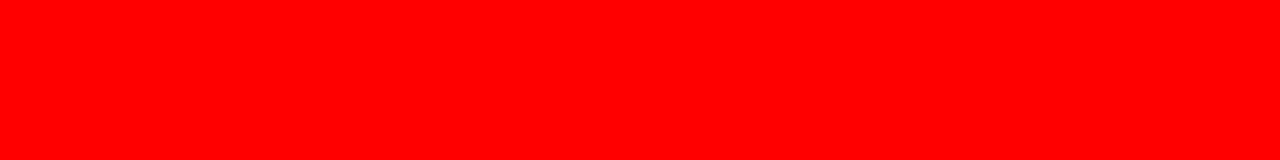
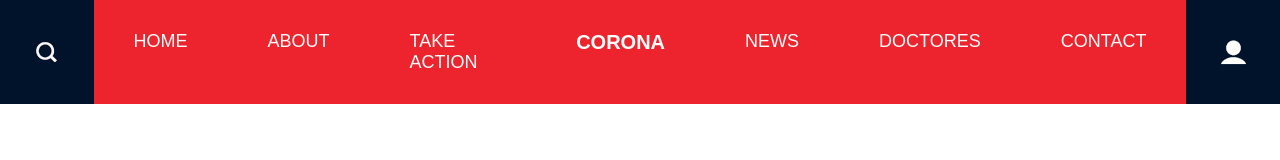
Before and after one commit to oniimran95/css-basic, a website: page simple-website/index.html in a window 1280 px wide. Drawn offline with nearby package versions, Linux system fonts and the light colour scheme; files that its build step writes are made by us from their sources.

Commit message:
navbar complete

```diff
--- a/simple-website/index.html
+++ b/simple-website/index.html
@@ -4,11 +4,28 @@
     <meta charset="UTF-8">
     <meta name="viewport" content="width=device-width, initial-scale=1.0">
     <title>Document</title>
-    <link rel="stylesheet" href="style.css">
+    <link rel="stylesheet" href="css/style.css">
 </head>
 <body>
-
-
+    <header>
+        <div class="search-icon">
+            <img src="img/icon/search.png" alt="search">
+        </div>
+        <div class="main-nav">
+            <ul>
+                <li><a href="#">home</a></li>
+                <li><a href="#">about</a></li>
+                <li><a href="#">take action</a></li>
+                <li class="active"><a href="#">corona</a></li>
+                <li><a href="#">news</a></li>
+                <li><a href="#">doctores</a></li>
+                <li><a href="#">contact</a></li>
+            </ul>
+        </div>
+        <div class="search-icon">
+            <img src="img/icon/user.png" alt="user">
+        </div>
+    </header>
 
 </body>
 </html>
--- a/simple-website/scss/style/style.scss
+++ b/simple-website/scss/style/style.scss
@@ -1,5 +1,45 @@
-body {
-    background-color: red;
-    color: yellow;
-    font-size: 14px;
+@import '../variable';
+
+* {
+    margin: 0;
+    padding: 0;
+    box-sizing: border-box;
 }
+header {
+    display: flex;
+    justify-content: space-between;
+    .search-icon, .user-icon {
+        width: 100px;
+        background-color: $blue;
+        padding: 28px;
+        display: flex;
+        align-items: center;
+        justify-content: center;
+    }
+    .main-nav {
+        width: 100%;
+        background-color: $red;
+        ul {
+            display: flex;
+            justify-content: center;
+            li {
+                padding: 31px 40px;
+                list-style: none;
+                a {
+                    color: $softWhite;
+                    text-decoration: none;
+                    text-transform: uppercase;
+                    font-size: 18px;
+                    font-family: sans-serif;
+                }
+            }
+            li:hover, li.active {
+                a {
+                    font-weight: bold;
+                    font-size: 20px;
+                    transition: all .5s ease-in-out;
+                }
+            }
+        }
+    }
+}
--- /dev/null
+++ b/simple-website/scss/variable.scss
@@ -0,0 +1,5 @@
+$white: #fff;
+$softWhite: #fefefd;
+$black: #111;
+$blue: #00132b;
+$red: #ed242e;
```
Also changed, not shown: simple-website/css/style.css, simple-website/img/icon/big-corona.png (added), simple-website/img/icon/corona.png (added), simple-website/img/icon/ellipse4.png (added), simple-website/img/icon/ellipse5-copy.png (added), simple-website/img/icon/ellipse5.png (added), simple-website/img/icon/ellipse6-copy.png (added), simple-website/img/icon/ellipse6.png (added), simple-website/img/icon/rectangle13.png (added), simple-website/img/icon/search.png (added), simple-website/img/icon/user.png (added).
